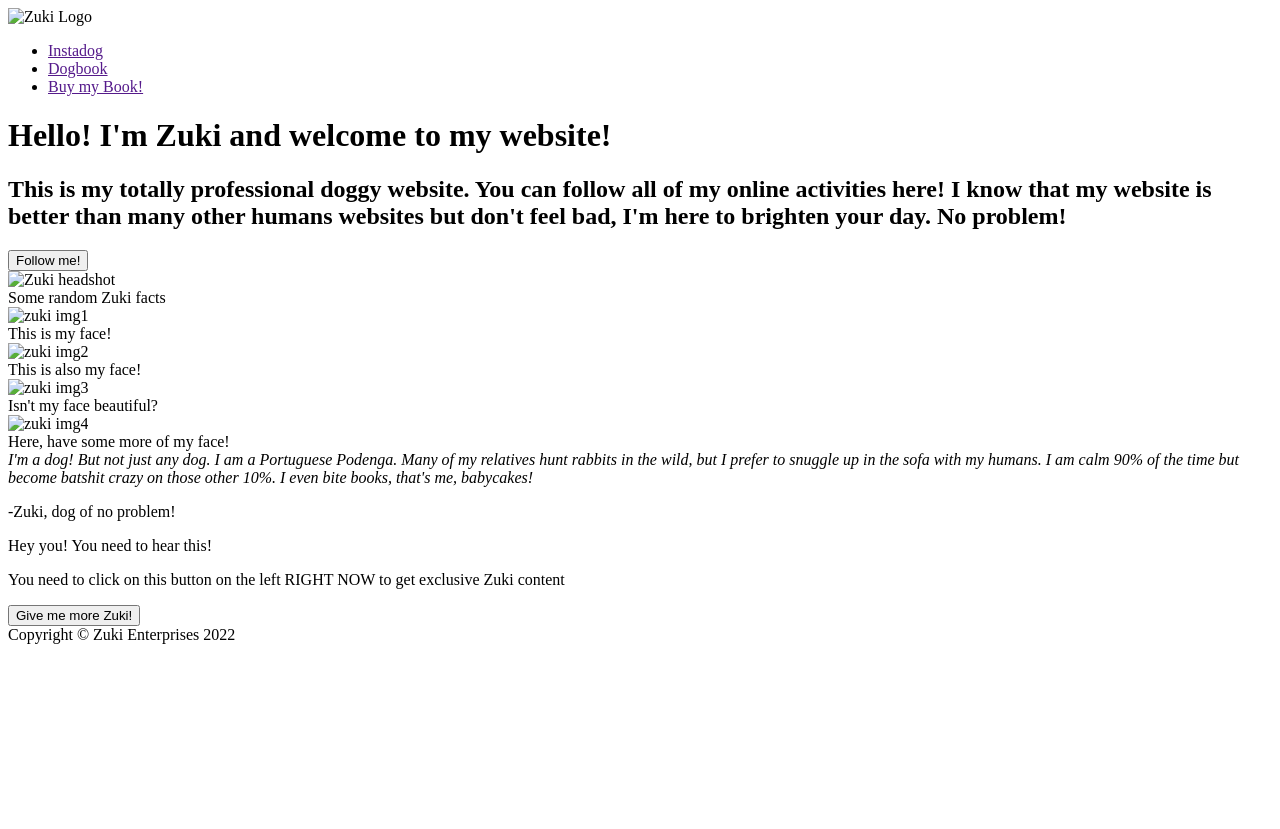
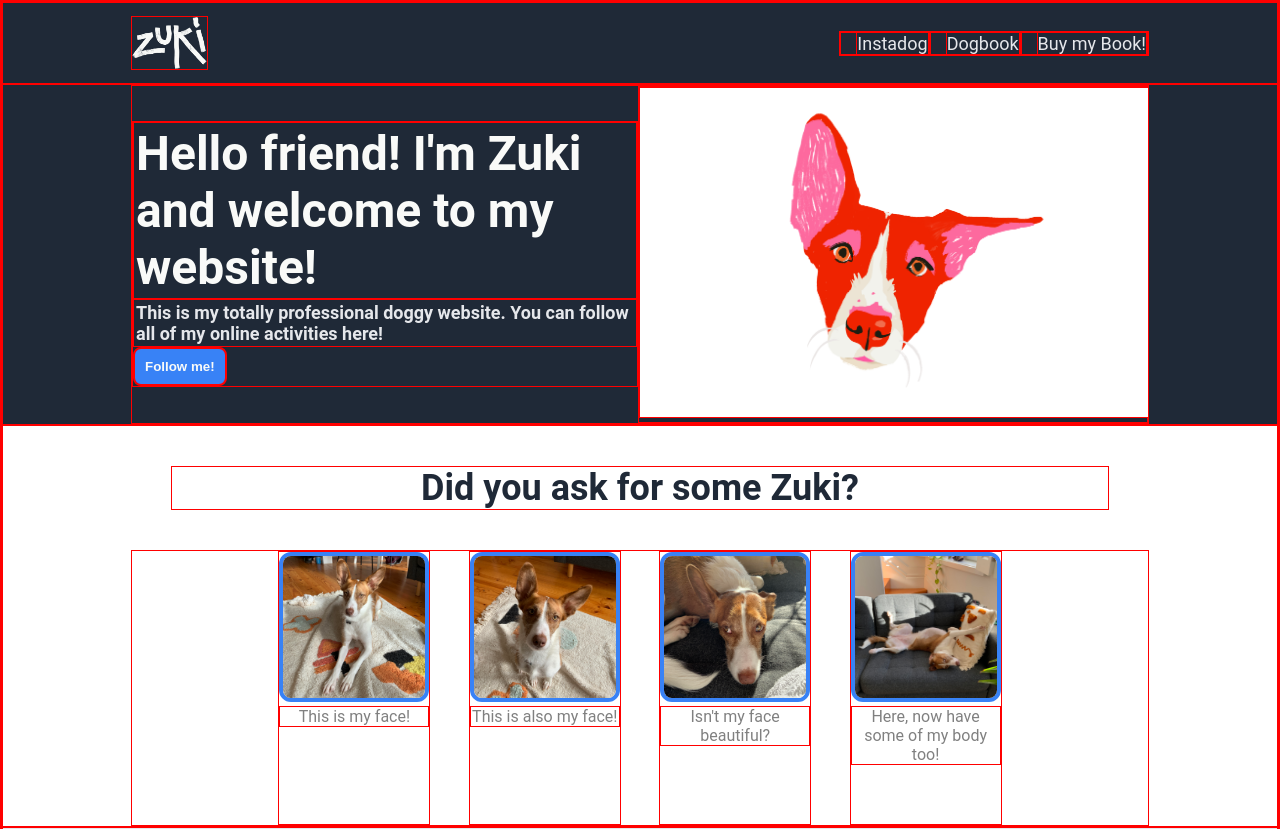
Before and after one commit to vtbarros/Landing-Page, a plain HTML site: page index.html in a window 1280 px wide. Shown: the top 829 px of the page. Before the commit the page ends 800 px from the top, so only its background shows below. Drawn offline with Linux system fonts and the light colour scheme.

Commit message:
add styling

```diff
--- a/index.html
+++ b/index.html
@@ -9,70 +9,78 @@
 </head>
 <body>
     <div class="header">
-        <img src="" alt="Zuki Logo">
+        <img class="zukilogo" src="./img/Zuki logo.png" alt="Zuki Logo">
         <ul class="ulheader">
-            <li class="headerlink"><a href="">Instadog</a></li>
-            <li class="headerlink"><a href="">Dogbook</a></li>
-            <li class="headerlink"><a href="">Buy my Book!</a></li>
+            <li><a class="headerlink" href="">Instadog</a></li>
+            <li><a class="headerlink" href="">Dogbook</a></li>
+            <li><a class="headerlink" href="">Buy my Book!</a></li>
         </ul>
     </div>
 
     <div class="section-one">
-        <div class="container-section-one">
-        <h1 class="herotext">Hello! I'm Zuki and welcome to my website! </h1>
-        <h2 class="herosectext">This is my totally professional doggy website. You can follow all of my online activities here! I know that my website is better
-            than many other humans websites but don't feel bad, I'm here to brighten your day. No problem!</h2>
-        <button>Follow me!</button>
+        <div class="container-one">
+            <div class="container-one-info">
+                <h1 class="herotext">Hello friend! I'm Zuki and welcome to my website! </h1>
+                <h2 class="herosectext">This is my totally professional doggy website. You can follow all of my online activities here!</h2>
+                <button class="buttonone">Follow me!</button>
+            </div>
+            <div class="container-one-pic">
+                <img class="zuki-headshot" src="./img/Zukipysiu.png" alt="Zuki headshot">
+            </div>
         </div>
-
-        <img src="" alt="Zuki headshot">
-
     </div>
 
     <div class="section-two">
 
-        <div> Some random Zuki facts</div>
+        <div class="stwotitle"> Did you ask for some Zuki?</div>
 
-        <div class="containter-info">
+        <div class="stwocontainer">
             <div class="info">
-                <img src="" alt="zuki img1">
+                <img class= "zukipics" src="./img/zuki1.jpeg" alt="zuki img1">
                 <div>This is my face!</div>
             </div>
 
             <div class="info">
-                <img src="" alt="zuki img2">
+                <img class= "zukipics" src="./img/zuki2.jpeg" alt="zuki img2">
                 <div>This is also my face!</div>
             </div>
 
             <div class="info">
-                <img src="" alt="zuki img3">
+                <img class= "zukipics" src="./img/zuki3.jpeg" alt="zuki img3">
                 <div>Isn't my face beautiful?</div>
             </div>
 
             <div class="info">
-                <img src="" alt="zuki img4">
-                <div>Here, have some more of my face!</div>
+                <img class= "zukipics" src="./img/zuki4.jpeg" alt="zuki img4">
+                <div>Here, now have some of my body too!</div>
             </div>
         </div>
     </div>
 
     <div class="section-three">
 
+        <div class="sthreecontainer">
         <em>I'm a dog! But not just any dog. I am a Portuguese Podenga. Many of my relatives hunt rabbits in the wild, but I prefer to
-            snuggle up in the sofa with my humans. I am calm 90% of the time but become batshit crazy on those other 10%. I even bite books, that's me, babycakes!</em>
-
-        <p>-Zuki, dog of no problem!</p>
+            snuggle up in the sofa with my humans. I am calm 90% of the time but become batshit crazy on those other 10%. I will bite your booty! That's me, babycakes!</em>
+        <p class="signature">- Zuki, dog of no problem!</p>
+        </div>
 
     </div>
 
     <div class="section-four">
-        <p>Hey you! You need to hear this!</p>
-        <p>You need to click on this button on the left RIGHT NOW to get exclusive Zuki content</p>
-        <button>Give me more Zuki!</button>
+        <div class="sfourcontainer">
+        <div class="sfourinfo">
+            <p class="sfourtitle">Hey you! You need to hear this!</p>
+            <p class="sfourtext">Click on the button RIGHT NOW to get exclusive Zuki content!</p>
+        </div>
+        <button class="buttontwo">Give me more Zuki!</button>
+        </div>
     </div>
 
     <div class="footer">
+        <div class="container-footer">
         Copyright © Zuki Enterprises 2022
+        </div>
     </div>
 </body>
 </html>
--- a/style.css
+++ b/style.css
@@ -0,0 +1,213 @@
+* {
+    border: 1px solid red;
+}
+
+body {
+    display: flex;
+    flex-direction: column;
+    font-family: roboto;
+    margin: 0px
+}
+
+.header, .section-one, .section-two,
+.section-three, .section-four, .footer {
+    padding: 0px 10vw;
+}
+
+.header, .section-one, .footer {
+    background-color: #1f2937;
+}
+
+.section-two, .section-three {
+    min-height: 50vh;
+}
+
+.section-one, .section-four {
+    min-height: 40vh;
+}
+
+.header, .footer {
+    min-height: 10vh;
+}
+
+.herosectext, .headerlink {
+    font-size: 18px;
+    color: #E5E7EB;
+}
+
+.header {
+    display: flex;
+    align-items: center;
+}
+
+.zukilogo {
+    width: 75px;
+    height: auto;
+}
+
+.herotext {
+    font-size: 48px;
+    font-weight:bolder;
+    color: #F9FAF8;
+}
+
+.ulheader {
+    display: flex;
+    margin-left: auto;
+}
+
+.headerlink {
+    list-style: none;
+    text-decoration: none;
+    margin-left: 15px;
+}
+
+.section-one {
+    display: flex;
+    justify-content: center;
+    align-items: center;
+}
+
+.container-one {
+    display: flex;
+    align-items: center;
+}
+
+.container-one-info {
+    flex-wrap: wrap;
+}
+
+.container-one-pic {
+    flex: 1 0 50%;
+}
+
+.zuki-headshot {
+    max-width: 100%;
+    height: 100%;
+}
+
+.herotext, .herosectext {
+    margin: 0px;
+    padding: 2px
+}
+
+.section-two {
+    display: flex;
+    flex-direction: column;
+    justify-content: space-evenly;
+    text-align: center;
+}
+
+.stwotitle {
+    color: #1f2937;
+    font-weight: bolder;
+    font-size: 36px;
+    margin: 5vh;
+}
+
+.stwocontainer {
+    display: flex;
+    flex: 1;
+    flex-flow: row wrap;
+    justify-content: center;
+    gap: 3vw;
+}
+
+.zukipics {
+    height: 150px;
+    width: auto;
+    border: 4px solid #3882f6;
+    border-radius: 12px;
+    box-sizing: border-box;
+}
+
+.info {
+    max-width: 150px;
+    color: gray;
+}
+
+.section-three {
+    background-color: #E5E7EB;
+    display: flex;
+    flex-direction: column;
+    justify-content: center;
+    text-align: justify;
+}
+
+.sthreecontainer {
+    padding: 50px;
+}
+
+.signature {
+    text-align: right;
+    font-weight: bold;
+    font-size: 18px;
+    margin: 0px;
+    margin-top: 10px;
+}
+
+.section-four {
+    display: flex;
+    justify-content: center;
+    align-items: center;
+}
+
+.sfourcontainer {
+    background-color: #3882f6;
+    color: #F9FAF8;
+    display: flex;
+    justify-content: center;
+    align-items: center;
+    margin: 0px;
+    padding: 40px 100px;
+    border-radius: 8px;
+}
+
+.sfourinfo > * {
+    padding: 0px;
+    margin: 0px;
+}
+
+.sfourtitle {
+    font-size: 24px;
+    font-weight: bold;
+}
+
+.sfourtext {
+    font-weight: lighter;
+}
+
+.footer {
+    display: flex;
+    color: #F9FAF8;
+    justify-content: center;
+    align-items: center;
+}
+
+em {
+    padding: 0px;
+    margin: 0px;
+    font-size: 30px;
+    font-weight: lighter;
+}
+
+.buttonone, .buttontwo {
+    background-color: #3882f6;
+    color:#F9FAF8;
+    font-weight: bold;
+    border-radius: 8px;
+    border-width: 2px;
+    border-style: solid;
+    padding: 10px;
+}
+
+.buttontwo {
+    border-color: #F9FAF8;
+    margin-left: 10vw;
+}
+
+ul {
+    list-style: none;
+    padding: 0px;
+    margin: 0px;
+}
```
